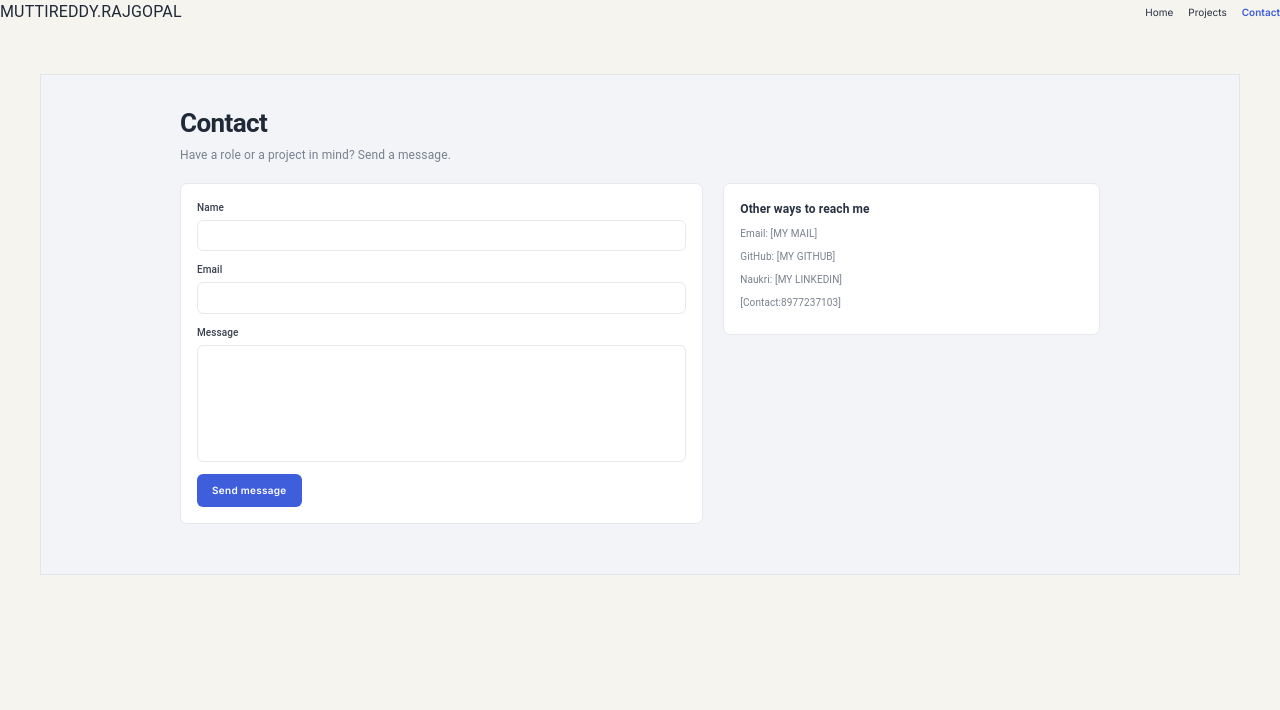
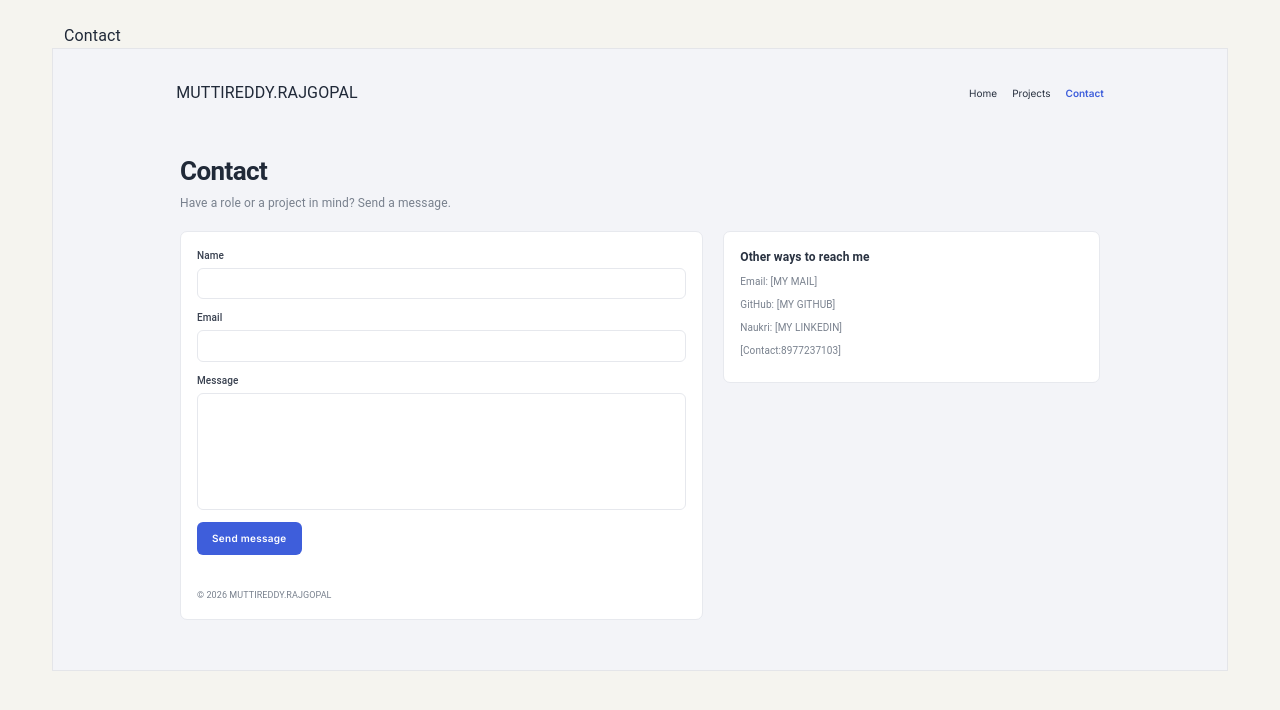
Before and after one commit to rajgopaln31-dotcom/Rajgopal-projects, a React (Vite) app: page /contact in a window 1280 px wide. Shown: the top 710 px of the page. Built offline with nearby package versions, Linux system fonts and the light colour scheme; the HTML template or start-up script is replaced by a standard one.

Commit message:
updated code

```diff
--- a/src/App.tsx
+++ b/src/App.tsx
@@ -1,6 +1,4 @@
 
-
-import Headermenu from "./Components/Headermenu";
 import AppRoutes from "./Routes/AppRoutes";
 
 
@@ -8,7 +6,7 @@ import AppRoutes from "./Routes/AppRoutes";
  function App() {
    return (
     <>
- <Headermenu/>
+
      <AppRoutes/>
 
 
--- a/src/Components/Headermenu.tsx
+++ b/src/Components/Headermenu.tsx
@@ -4,7 +4,10 @@ import { NavLink } from "react-router-dom";
 export default function Header() {
   return (
     <Box component="header" className="site-header">
-      <Typography className="brand-name">
+      <Typography sx={{
+         fontfamily: "Inter, sans-serif",
+         fontStyle:"10px"
+      }}className="brand-name">
        MUTTIREDDY.RAJGOPAL
       </Typography>
 
--- a/src/Pages/Contacts.tsx
+++ b/src/Pages/Contacts.tsx
@@ -11,6 +11,7 @@ import {
   TextField,
   Button,
 } from "@mui/material";
+import Headermenu from "../Components/Headermenu";
 
 
 export default function Contact() {
@@ -26,8 +27,12 @@ export default function Contact() {
   };
 
   return (
+    <>
+     <Typography sx={{
+      transform:"translatex(40px)"
+    }}>Contact</Typography>
     <Box className="page-panel contact-page" id="contact">
-
+     <Headermenu/>
       <Box className="contact-content">
         <Typography className="section-title">
           Contact
@@ -97,7 +102,11 @@ export default function Contact() {
                 >
                   Send message
                 </Button>
+                <Typography className="page-footer">
+          © 2026 MUTTIREDDY.RAJGOPAL
+        </Typography>
               </Box>
+
             </CardContent>
           </Card>
 
@@ -147,5 +156,6 @@ export default function Contact() {
         </Box>
         </Box>
         </Box>
+        </>
   );
 }
--- a/src/Pages/Home.tsx
+++ b/src/Pages/Home.tsx
@@ -6,6 +6,8 @@ import {
 } from "@mui/material";
 
 import { useNavigate } from "react-router-dom";
+import Headermenu from "../Components/Headermenu";
+
 
 const skills = [
   "HTML",
@@ -20,8 +22,13 @@ export default function Home() {
   const navigate = useNavigate();
 
   return (
+    <>
+    <Typography sx={{
+       fontfamily: "Inter, sans-serif",
+      transform:"translatex(40px)"
+    }}>Home</Typography>
     <Box className="page-panel home-page">
-
+     <Headermenu/>
       <Box className="home-content">
 
         <Box className="hero-section">
@@ -89,5 +96,6 @@ export default function Home() {
         </Typography>
       </Box>
     </Box>
+    </>
   );
 }
--- a/src/Pages/Projects.tsx
+++ b/src/Pages/Projects.tsx
@@ -7,6 +7,7 @@ import {
   TextField,
   Button,
 } from "@mui/material";
+import Headermenu from "../Components/Headermenu";
 
 
 const projects = [
@@ -64,8 +65,12 @@ export default function Project() {
   );
 
   return (
+    <>
+     <Typography sx={{
+      transform:"translatex(40px)"
+    }}>Projects</Typography>
     <Box className="page-panel projects-page" id="projects">
-
+     <Headermenu/>
       <Box className="projects-content">
         <Typography className="section-title">
           Projects
@@ -135,5 +140,6 @@ export default function Project() {
         </Typography>
       </Box>
     </Box>
+    </>
   );
 }
--- a/src/index.css
+++ b/src/index.css
@@ -22,14 +22,21 @@ body {
   margin: 0;
   background: #f5f4ef;
 }
+#root {
+  min-height: 100vh;
+  padding: 24px;
+  box-sizing: border-box;
+}
 
 .page-panel {
-  width: calc(100% - 56px);
+  width: 100%;
   max-width: 1200px;
-  margin: 28px auto;
+  min-height: calc(100vh - 48px);
+  margin: 0 auto;
+  box-sizing: border-box;
+  border: 1px solid #d9dce5;
   background: #f3f4f8;
-  border: 1px solid #e4e5e9;
-  box-sizing: border-box;
+
 }
 
 .site-header {
@@ -44,6 +51,7 @@ body {
 .header-nav {
   display: flex;
   gap: 15px;
+  font-size: large;
   align-items: center;
   justify-content: flex-start;
 }
```
